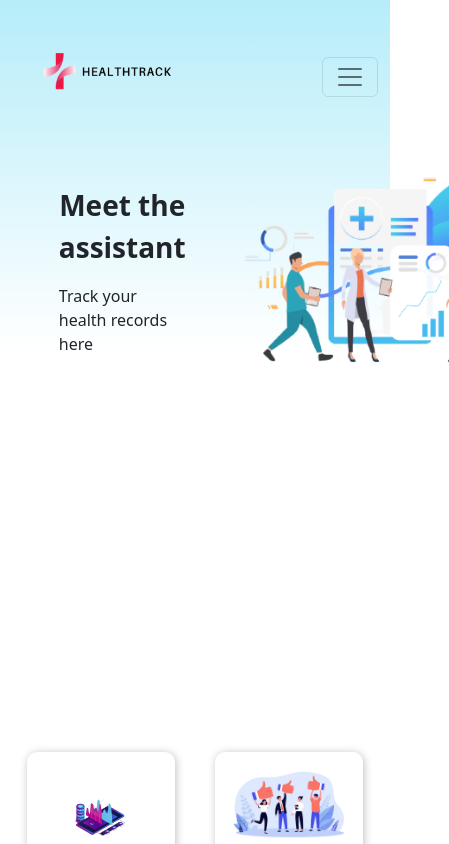
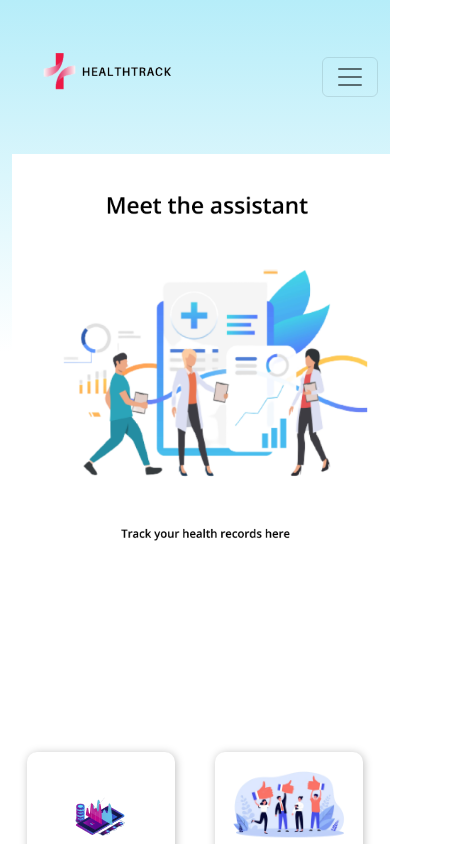
Before and after one commit to achintyamishra01/sehat, a React (Create React App) app: page / in a window 390 px wide. Shown: the top 844 px of the page, 449 px wide, since content can reach past the window. Built offline with nearby package versions, Linux system fonts and the light colour scheme.

Commit message:
Made the Homepage Fully Responsive

```diff
--- a/src/App.css
+++ b/src/App.css
@@ -82,6 +82,9 @@
   .contact-card {
     flex-basis: 38%;
     /* display: block; */
+  }
+  #spna {
+    display: none;
   }
 }
 .card-txt {
@@ -229,7 +232,10 @@ carousel-item.active {
 .FootLI:hover {
   color: rgb(255, 234, 0);
 }
-@media (max-width: 998px) {
+#respimg {
+  display: none;
+}
+@media (max-width: 798px) {
   .FootUL {
     /* flex-direction: column; */
     flex-basis: 10%;
@@ -237,4 +243,17 @@ carousel-item.active {
   .FootUL li {
     padding: 5px;
   }
+  #dc {
+    display: none;
+  }
+  #respimg {
+    display: block;
+    margin: 0;
+    padding: 0;
+    overflow-x: hidden;
+    width: 100vw;
+  }
+  #reim {
+    width: 100vw;
+  }
 }
--- a/src/pages/HomePage.js
+++ b/src/pages/HomePage.js
@@ -3,6 +3,7 @@ import Cards from "../Components/Cards";
 import { Link } from "react-router-dom";
 import Testimonials from "../Components/Testimonials";
 import logo from "../images/Healthtrack logo.png";
+import responsive_img from "../images/resp_im.png";
 import assistant from "../images/meet the assistant photo.png";
 import { ToastContainer, toast } from "react-toastify";
 import "react-toastify/dist/ReactToastify.css";
@@ -71,7 +72,7 @@ function HomePage() {
                   About Us
                 </HashLink>
               </li>
-              <li>
+              <li id="spna">
                 <span id="sepnav">|</span>
               </li>
 
@@ -128,6 +129,9 @@ function HomePage() {
           </div>
           <img src={assistant} className="img-fluid" alt="" width={800}></img>
         </div>
+        <section id="respimg">
+          <img src={responsive_img} alt="" id="reim" />
+        </section>
         <br />
         <br />
         <br />
```
